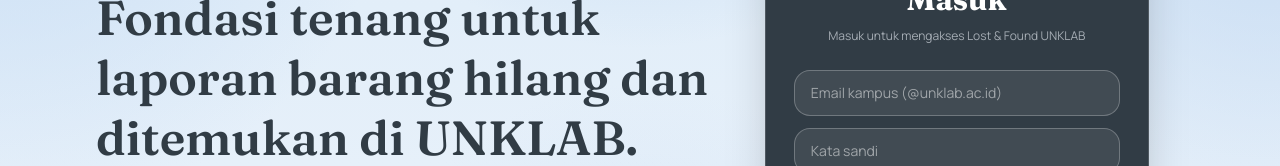
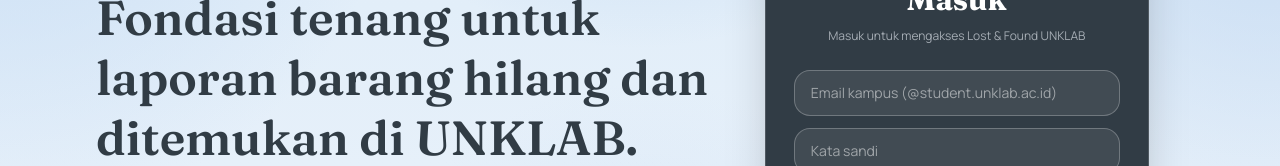
Before and after one commit to ariellyasayow/FrontEnd-Lost-Found, a React (Vite) app: page /login in a window 1280 px wide. Shown: the part 300-466 px from the top of the page. Built offline with nearby package versions, Linux system fonts and the light colour scheme.

Commit message:
ganti domain uk

```diff
--- a/src/constants/app.ts
+++ b/src/constants/app.ts
@@ -1,2 +1,2 @@
 export const APP_NAME = 'Lost & Found UNKLAB';
-export const UNKLAB_EMAIL_DOMAIN = '@unklab.ac.id';
+export const UNKLAB_EMAIL_DOMAIN = '@student.unklab.ac.id';
--- a/src/pages/LoginPage.tsx
+++ b/src/pages/LoginPage.tsx
@@ -121,7 +121,7 @@ export default function LoginPage() {
         </h2>
         <p className="mt-2 text-xs leading-relaxed text-brand-100/70">
           {isSignUp
-            ? "Gunakan email kampus @unklab.ac.id"
+            ? "Gunakan email kampus @student.unklab.ac.id"
             : "Masuk untuk mengakses Lost & Found UNKLAB"}
         </p>
       </div>
@@ -150,7 +150,7 @@ export default function LoginPage() {
             type="email"
             value={email}
             onChange={(e) => setEmail(e.target.value)}
-            placeholder="Email kampus"
+            placeholder="Email kampus (@student.unklab.ac.id)"
             className={inputClass}
           />
           <input
@@ -200,7 +200,7 @@ export default function LoginPage() {
             type="email"
             value={email}
             onChange={(e) => setEmail(e.target.value)}
-            placeholder="Email kampus (@unklab.ac.id)"
+            placeholder="Email kampus (@student.unklab.ac.id)"
             className={inputClass}
           />
           <input
```
